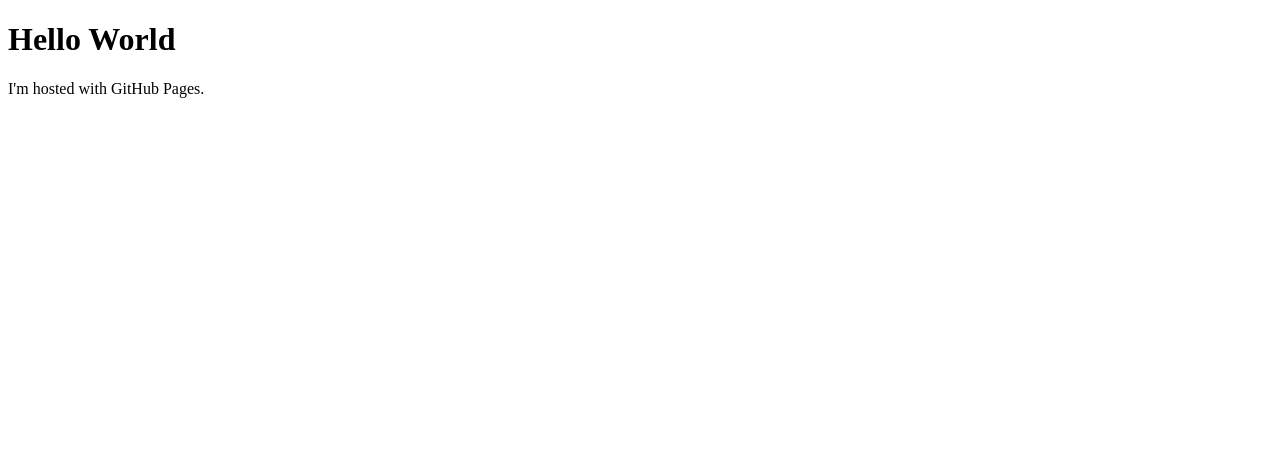
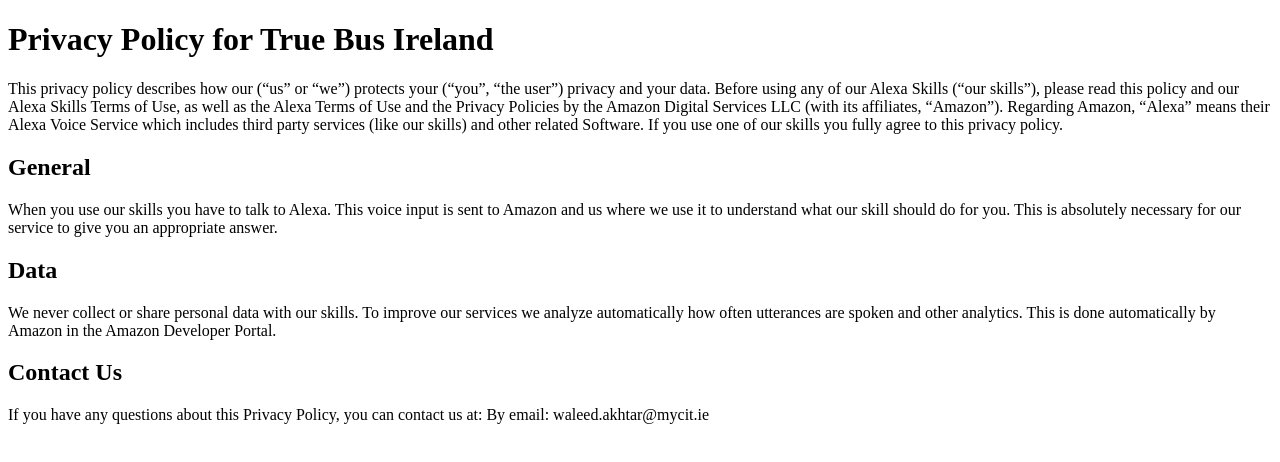
Before and after one commit to Wawa-byte/Wawa-byte.github.io, a plain HTML site: page index.html in a window 1280 px wide. Drawn offline with Linux system fonts and the light colour scheme.

Commit message:
Add files via upload

```diff
--- a/index.html
+++ b/index.html
@@ -1,7 +1,23 @@
 <!DOCTYPE html>
 <html>
 <body>
-<h1>Hello World</h1>
-<p>I'm hosted with GitHub Pages.</p>
+<h1>Privacy Policy for True Bus Ireland</h1>
+<p>This privacy policy describes how our (“us” or “we”) protects your (“you”, “the user”) privacy and your data. Before using any of our Alexa Skills (“our skills”), please read this policy and our Alexa Skills Terms of Use, as well as the Alexa Terms of Use and the Privacy Policies by the Amazon Digital Services LLC (with its affiliates, “Amazon”).
+
+Regarding Amazon, “Alexa” means their Alexa Voice Service which includes third party services (like our skills) and other related Software.
+
+If you use one of our skills you fully agree to this privacy policy.</p>
+
+<h2>General</h2>
+<p>When you use our skills you have to talk to Alexa. This voice input is sent to Amazon and us where we use it to understand what our skill should do for you. This is absolutely necessary for our service to give you an appropriate answer.</P>
+
+<h2>Data</h2>
+<p>We never collect or share personal data with our skills.
+
+To improve our services we analyze automatically how often utterances are spoken and other analytics. This is done automatically by Amazon in the Amazon Developer Portal.</P>
+
+<h2>Contact Us</h2>
+<p>If you have any questions about this Privacy Policy, you can contact us at:
+By email: waleed.akhtar@mycit.ie</P>
 </body>
 </html>
```
